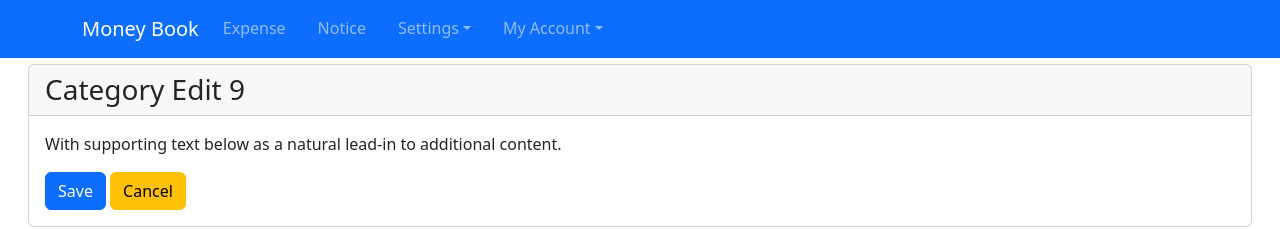
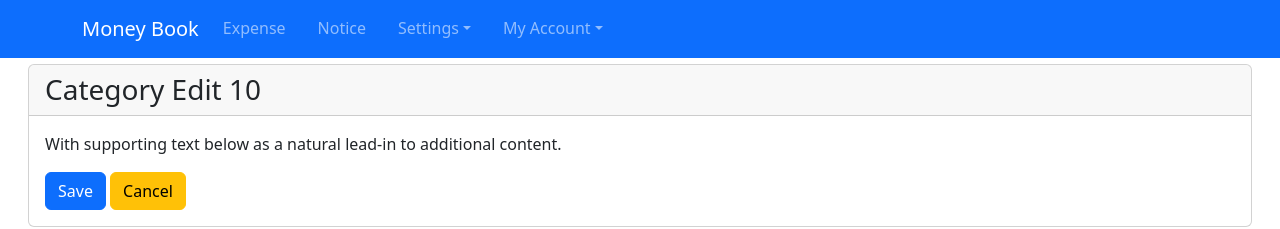
Before and after one commit to dannykil/book-frontend-20240518, a React (Create React App) app: page /settings/category/edit in a window 1280 px wide. Shown: the top 229 px of the page. Built offline with nearby package versions, Linux system fonts and the light colour scheme.

Commit message:
webhook 10

```diff
--- a/src/components/category/CategoryHeader.js
+++ b/src/components/category/CategoryHeader.js
@@ -84,7 +84,7 @@ const CategoryHeader = ({
   return (
     <>
       <Card className="mb-2">
-        <Card.Header as="h3">Category {title} 9</Card.Header>
+        <Card.Header as="h3">Category {title} 10</Card.Header>
         <Card.Body>
           <Card.Text>
             With supporting text below as a natural lead-in to additional
```
